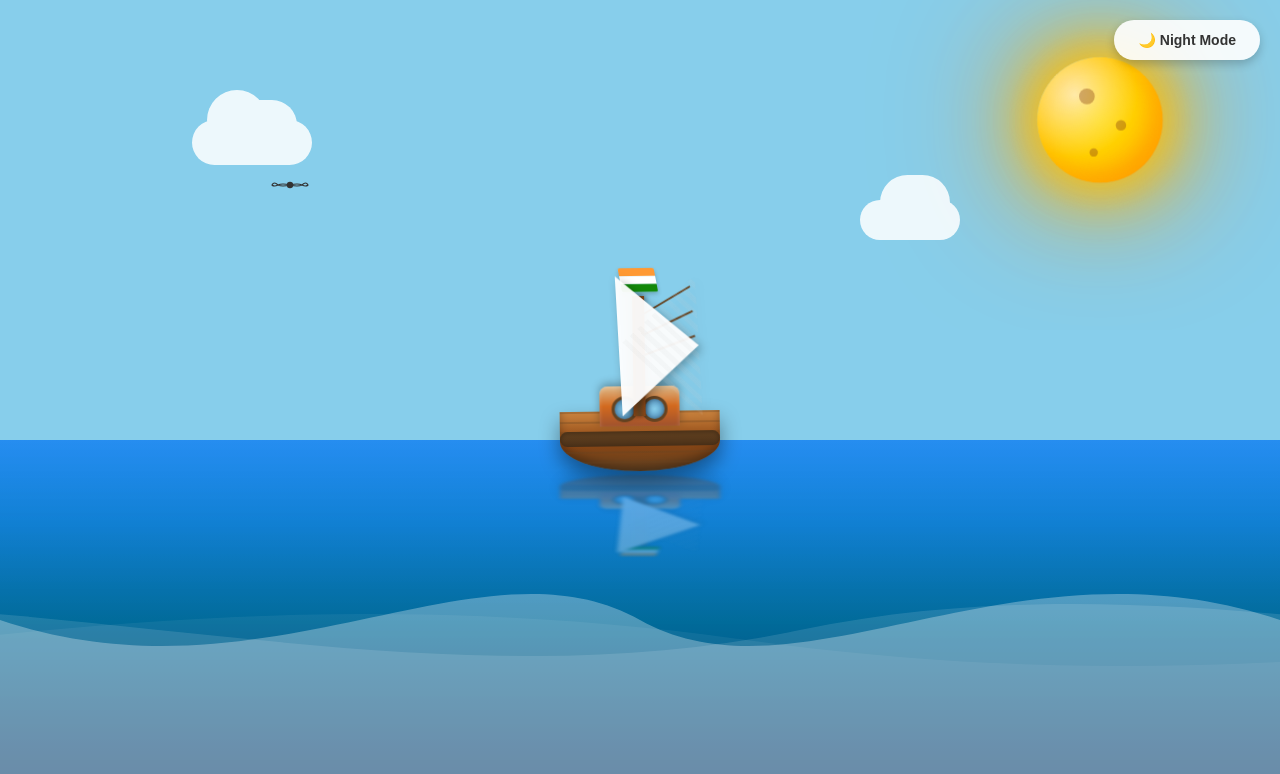
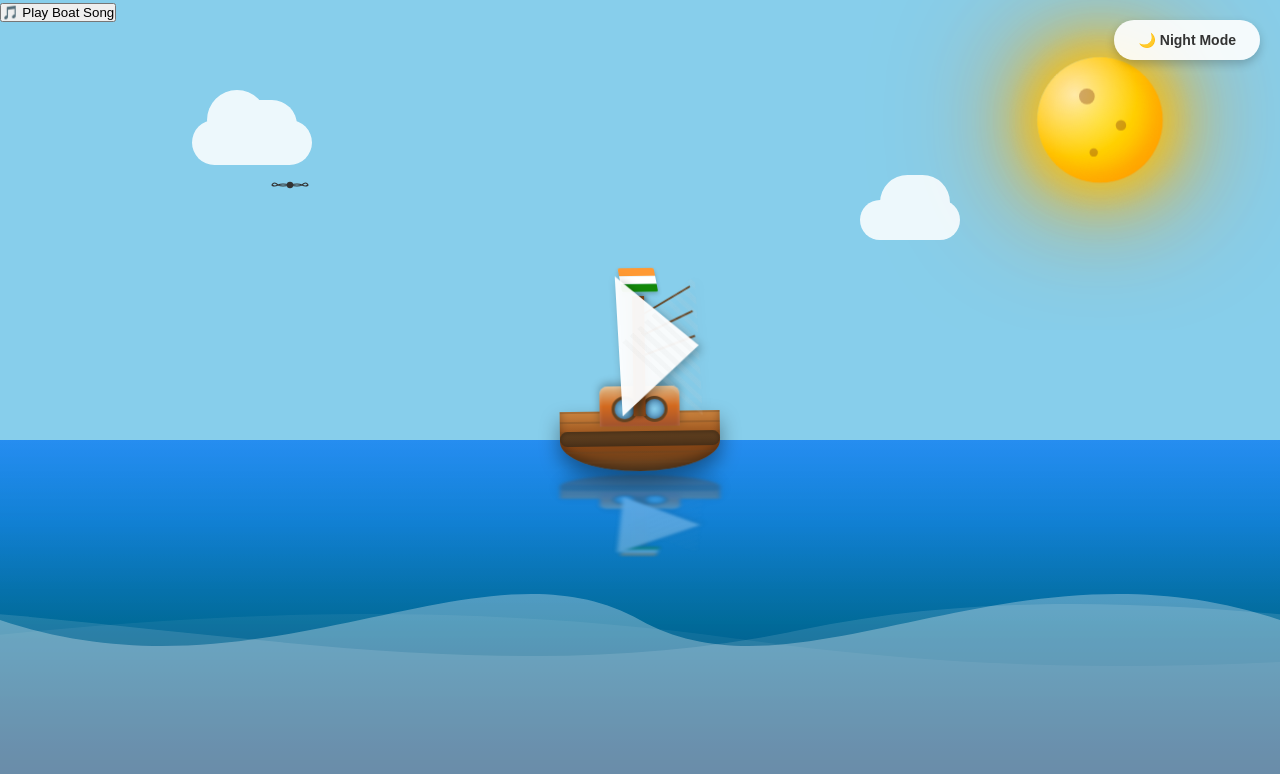
Before and after one commit to sauravhhh/Boat, a plain HTML site: page index.html in a window 1280 px wide. Drawn offline with Linux system fonts and the light colour scheme.

Commit message:
Add boat song: Row, Row, Row Your Boat music-box player

```diff
--- a/index.html
+++ b/index.html
@@ -114,6 +114,9 @@
 
         <!-- Night mode toggle -->
         <button class="mode-toggle" id="modeToggle">🌙 Night Mode</button>
+
+        <!-- Boat song -->
+        <button class="music-toggle" id="musicToggle" title="Row, Row, Row Your Boat">🎵 Play Boat Song</button>
     </div>
 
     <script src="script.js"></script>
```
